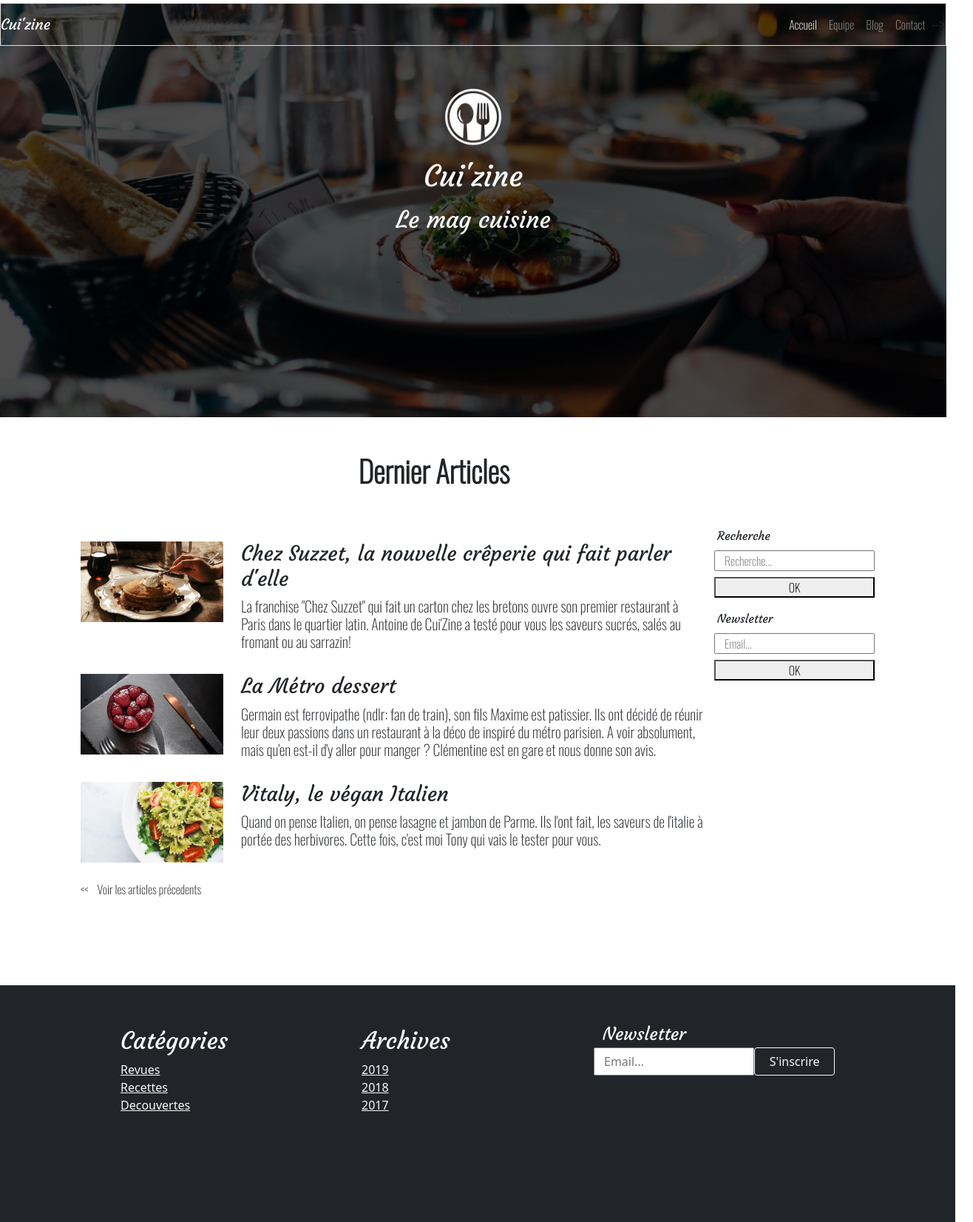
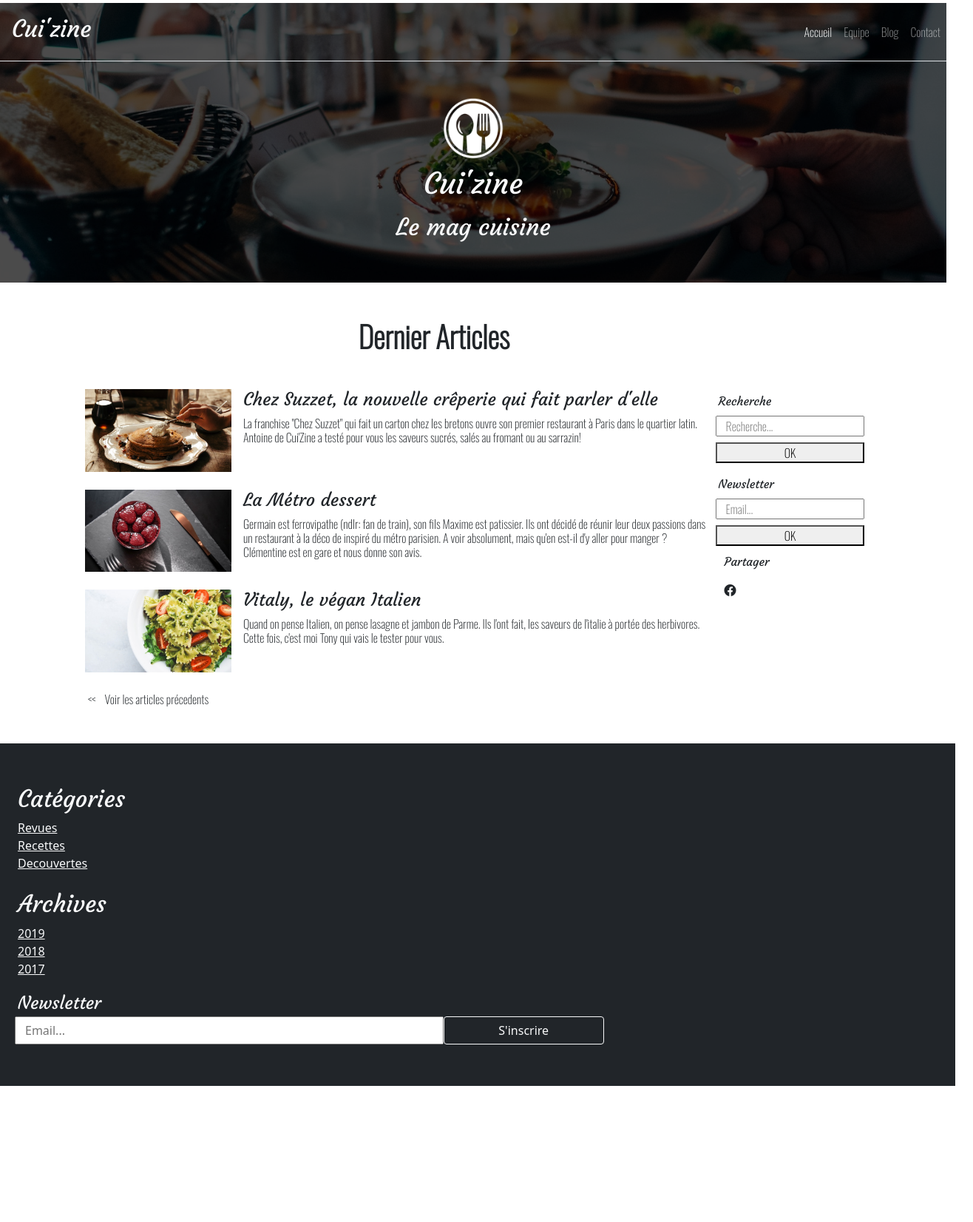
Before and after one commit to mrmuneebrasheed/cuisine, a plain HTML site: page index.html in a window 1280 px wide. Shown: the whole page at 74% size, 1316 px wide, since content can reach past the window. After the commit the page ends 1468 px from the top, so only its background shows below. Drawn offline with nearby package versions, Linux system fonts and the light colour scheme.

Commit message:
tablet done

```diff
--- a/index.html
+++ b/index.html
@@ -21,61 +21,61 @@
       rel="stylesheet"
     />
     <link rel="stylesheet" href="style.css" />
+    <link rel="stylesheet" href="https://cdn.jsdelivr.net/npm/bootstrap-icons@1.5.0/font/bootstrap-icons.css">
     <title>Document</title>
   </head>
   <body>
     <!-- Section Header -->
 
     <header class="col-lg my-1">
-      <nav class="navbar navbar-expand-md navbar-dark border border-bottom">
-          <a class="navbar-brand courgette" href="#">Cui'zine</a>
-              <button class="navbar-toggler" type="button" data-bs-toggle="collapse" data-bs-target="#navbarSupportedContent" aria-controls="navbarSupportedContent" aria-expanded="false" aria-label="Toggle navigation">
+
+      <!-- Navigation Bar -->
+
+      <nav class="navbar navbar-expand-md navbar-dark border-bottom">
+
+        <!-- Navbar Label -->
+        <a class="courgette text-decoration-none h2 text-light px-3 py-2" href="*">Cui'zine</a>
+
+        <!-- Navbar Nav Links -->
+        <button class="navbar-toggler" data-bs-toggle="collapse" data-bs-target="#navMenu">
             <span class="navbar-toggler-icon"></span>
           </button>
-         <div class="collapse navbar-collapse" id="navbarSupportedContent">
-          <ul class="navbar-nav ms-auto mb-2 mb-lg-0 oswald">
+
+        <div class="collapse navbar-collapse" id="navMenu">
+         <ul class=" navbar-nav text-light ms-auto" >
           <li class="nav-item">
-             <a class="nav-link active" aria-current="page" href="#">Accueil</a>
+            <a href="" class="nav-link  active">Accueil</a>
           </li>
           <li class="nav-item">
-             <a class="nav-link" aria-current="page" href="#">Equipe</a>
+            <a href="" class="nav-link ">Equipe</a>
           </li>
           <li class="nav-item">
-             <a class="nav-link" href="#">Blog</a>
+            <a href="" class="nav-link ">Blog</a>
           </li>
           <li class="nav-item">
-             <a class="nav-link" href="#">Contact</a>
-            </li>
-            <!-- <li class="nav-item dropdown">
-             <a class="nav-link dropdown-toggle" href="#" id="navbarDropdown" role="button" data-bs-toggle="dropdown" aria-expanded="false">
-            Dropdown
-             </a>
-          <!-- <ul class="dropdown-menu" aria-labelledby="navbarDropdown">
-            <li><a class="dropdown-item" href="#">Accueil</a></li>
-            <li><a class="dropdown-item" href="#">Equipe</a></li>
-            <li><hr class="dropdown-divider"></li>
-            <li><a class="dropdown-item" href="#">Something else here</a></li> -->
-          </ul> -->
+            <a href="" class="nav-link ">Contact</a>
           </li>
          </ul>
        </div>
-       </div>
+
       </nav>
 
-      <div class="row-lg row-md my-5">
-        <div class="col-lg-3 col-md-5 col-2 mx-auto">
-          <div class="row-lg row-md my-auto">
-            <div class="col-lg col-md">
-              <div class="row-lg row-md">
-                <div class="col-lg-3 col-md-3 mx-auto">
+
+
+      <!-- Main Section -->
+
+      <div class="row my-5">
+        <div class="col mx-auto">
+          <div class="row mb-5 my-auto">
+            <div class="col">
+              <div class="row">
                   <img
-                    class="my-2"
+                    class="col-1 mx-auto"
                     width="100%"
                     height="auto"
                     src="img/logo_square_white.png"
                     alt="Cui-zine Logo"
                   />
-                </div>
               </div>
               <div class="row my-2">
                 <div class="col">
@@ -84,7 +84,7 @@
                   </p>
                 </div>
               </div>
-              <p class="col h2 text-center text-light courgette">
+              <p class="col-12 h2 text-center text-light courgette">
                 Le mag cuisine
               </p>
             </div>
@@ -97,15 +97,15 @@
 
     <section class="articles">
       <div class="row-lg row-md">
-        <div class="col-mg-11 col-md-11 my-5">
-          <p class="h1 col-lg col-md fw-bold text-center oswald">Dernier Articles</p>
+        <div class="col-md-11 my-5">
+          <p class="h1 col fw-bold text-center oswald">Dernier Articles</p>
         </div>
       </div>
 
-      <div class="row row-md justify-content-center pb-5">
-        <div class="col-lg-8 col-md">
-          <div class="row my-4">
-            <div class="col-3">
+      <div class="row mx-2 pb-5 justify-content-center col-sm col-md-10 mx-md-auto ">
+        <div class="col">
+          <div class="row my-4 my-sm-0">
+            <div class="col-12 mx-3 col-sm-3 m-sm-0 px-sm-2">
               <img
                 src="img/articles/suzette/suzette-small.jpg"
                 width="100%"
@@ -114,11 +114,11 @@
                 alt="Suzzet"
               />
             </div>
-            <div class="col-9 courgette">
-              <p class="h3">
+            <div class="col-12 mx-3 col-sm-9 p-sm-0 m-sm-0 px-sm-2 courgette">
+              <p class="h3 my-3 my-sm-0 fs-4">
                 Chez Suzzet, la nouvelle crêperie qui fait parler d'elle
               </p>
-              <p class="h5 oswald">
+              <p class="h5 oswald fs-6 mt-md-2">
                 La franchise "Chez Suzzet" qui fait un carton chez les bretons
                 ouvre son premier restaurant à Paris dans le quartier latin.
                 Antoine de Cui'Zine a testé pour vous les saveurs sucrés, salés
@@ -128,7 +128,7 @@
           </div>
 
           <div class="row my-4">
-            <div class="col-3">
+            <div class="col-12 mx-3 col-sm-3 m-sm-0 px-sm-2">
               <img
                 src="img/articles/metro/metro-small.jpg"
                 width="100%"
@@ -137,9 +137,9 @@
                 alt="Metro Dessert"
               />
             </div>
-            <div class="col-9 courgette">
-              <p class="h3">La Métro dessert</p>
-              <p class="h5 oswald">
+            <div class="col-12 mx-3 col-sm-9 p-sm-0 m-sm-0 px-sm-2 courgette courgette">
+              <p class="h3 my-3 my-sm-0 fs-4">La Métro dessert</p>
+              <p class="h5 oswald fs-6 mt-md-2">
                 Germain est ferrovipathe (ndlr: fan de train), son fils Maxime
                 est patissier. Ils ont décidé de réunir leur deux passions dans
                 un restaurant à la déco de inspiré du métro parisien. A voir
@@ -150,7 +150,7 @@
           </div>
 
           <div class="row my-4">
-            <div class="col-3">
+            <div class="col-12 mx-3 col-sm-3 m-sm-0 px-sm-2">
               <img
                 src="img/articles/vitaly/vitaly-small.jpg"
                 width="100%"
@@ -159,9 +159,9 @@
                 alt="Metro Dessert"
               />
             </div>
-            <div class="col-9 courgette">
-              <p class="h3">Vitaly, le végan Italien</p>
-              <p class="h5 oswald">
+            <div class="col-12 mx-3 col-sm-9 p-sm-0 m-sm-0 px-sm-2 courgette">
+              <p class="h3 my-3 my-sm-0 fs-4">Vitaly, le végan Italien</p>
+              <p class="h5 oswald fs-6 mt-md-2">
                 Quand on pense Italien, on pense lasagne et jambon de Parme. Ils
                 l'ont fait, les saveurs de l'italie à portée des herbivores.
                 Cette fois, c'est moi Tony qui vais le tester pour vous.
@@ -175,7 +175,7 @@
           </div>
         </div>
 
-        <div class="col-lg-2 d-none d-lg-block">
+        <div class="col-lg-2 d-none d-lg-block px-md-0 mx-md-3">
           <form class="" action="" method="get">
             <div class="row">
               <label class="col p-1 courgette" for="recherche">Recherche</label>
@@ -209,6 +209,8 @@
               <button class="col my-1 oswald" type="submit">OK</button>
             </div>
           </form>
+          <p class="h6  py-md-2 courgette">Partager</p>
+          <i class="bi bi-facebook"></i>
         </div>
       </div>
     </section>
@@ -217,8 +219,8 @@
 
     <footer class="row justify-content-center bg-dark ">
 
-      <div class="col-3 text-light">
-        <div class="row my-5">
+      <div class="col-12 ms-5 text-light">
+        <div class="row mt-5 mb-2">
           <p class="h2 courgette my-2">Catégories</p>
           <a class="text-light" href="">Revues</a>
           <a class="text-light" href="">Recettes</a>
@@ -226,8 +228,8 @@
         </div>
       </div>
 
-      <div class="col-3 text-light">
-        <div class="row my-5">
+      <div class="col-12 ms-5 text-light">
+        <div class="row my-2">
           <p class="h2 courgette my-2">Archives</p>
           <a class="text-light" href="">2019</a>
           <a class="text-light" href="">2018</a>
@@ -235,17 +237,17 @@
         </div>
       </div>
 
-      <div class="col-3 text-light">
-        <div class="row my-5"
+      <div class="col-12 ms-5 text-light">
+        <div class="row my-2"
 
         <form action="">
-          <div class="col">
+          <div class="col-8">
            <div class="row">
               <label class="col courgette fs-4" for="">Newsletter</label>
           </div>
-          <div class="row">
-              <input class="col-8" type="email" placeholder="Email...">
-              <a href="" class="col-4 px-2 btn bg-dark border border-light rounded text-light">S'inscrire</a>
+          <div class="row mb-5">
+              <input class="col-8 ms-2" type="email" placeholder="Email...">
+              <a href="" class="col-3 px-2 btn bg-dark border border-light rounded text-light">S'inscrire</a>
           </div>
           </div>
         </form
--- a/style.css
+++ b/style.css
@@ -3,16 +3,16 @@
   padding: 0;
 }
 header {
-  /* font-family: 'Courgette', cursive;
-  font-family: 'Oswald', sans-serif; */
+  font-family: 'Courgette', cursive;
+  font-family: 'Oswald', sans-serif;
   background: linear-gradient(rgba(0, 0, 0, 0.7), rgba(0, 0, 0, 0.7)),
     url(img/header.jpg);
   background-size: cover;
   background-position: center;
-  height: 70vh;
+  /* height: 75vh; */
 }
 .articles {
-  height: 90vh;
+  /* height: 90vh; */
   background-color: rgb(255, 255, 255, 0.7);
 }
 .courgette {
@@ -22,11 +22,28 @@ header {
   font-family: "Oswald", sans-serif;
 }
 
-@media max-width(990px) {
-  .hidden {
-    display: none;
+@media min-width(768px) {
+  header {
+    font-family: 'Courgette', cursive;
+    font-family: 'Oswald', sans-serif;
+    background: linear-gradient(rgba(0, 0, 0, 0.7), rgba(0, 0, 0, 0.7)),
+      url(img/header.jpg);
+    background-size: cover;
+    background-position: center;
+    height: 80vh;
+  }
+}
+@media max-width(768px) {
+  header {
+    font-family: 'Courgette', cursive;
+    font-family: 'Oswald', sans-serif;
+    background: linear-gradient(rgba(0, 0, 0, 0.7), rgba(0, 0, 0, 0.7)),
+      url(img/header.jpg);
+    background-size: cover;
+    background-position: center;
+    height: 70vh;
   }
 }
 footer {
-  height: 40vh;
+  /* height: 40vh; */
 }
```
Lines whose indentation alone changed are shown as unchanged.
